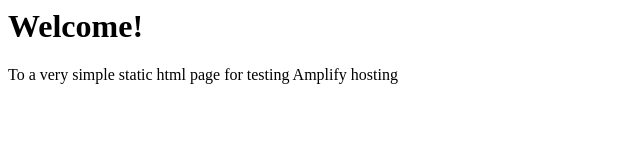
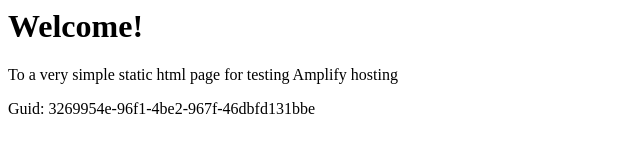
Before and after one commit to amplify-github-test-hkg/Github-PR-Commit-Integration-Test-DoNotTouch-Gith-P5X5MO5I-v1-preprod-ap-east-1, a website: page src/index.html in a window 1280 px wide. Shown: the whole page, without its empty margins (0-640 px from the left). Drawn offline with Linux system fonts and the light colour scheme.

Commit message:
commit from integ tests

```diff
--- a/src/index.html
+++ b/src/index.html
@@ -1,3 +1,5 @@
+
+
 <html lang="en">
 
 <head>
@@ -10,6 +12,6 @@
 <body>
     <h1>Welcome!</h1>
     <p>To a very simple static html page for testing Amplify hosting</p>
-</body>
+    <p>Guid: 3269954e-96f1-4be2-967f-46dbfd131bbe</p></body>
 
 </html>
```
